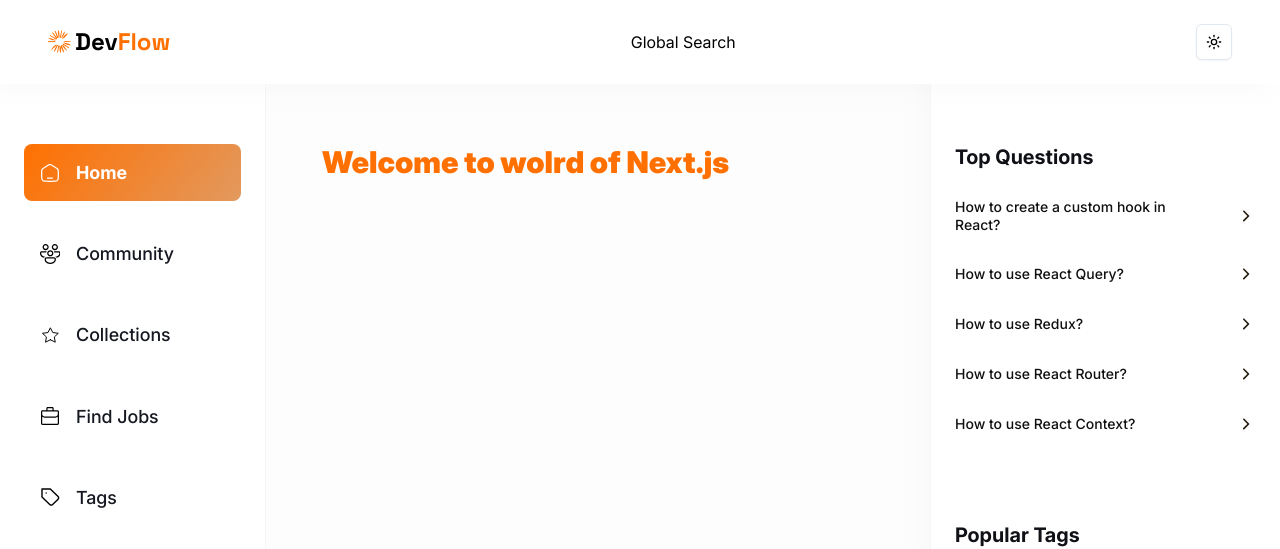
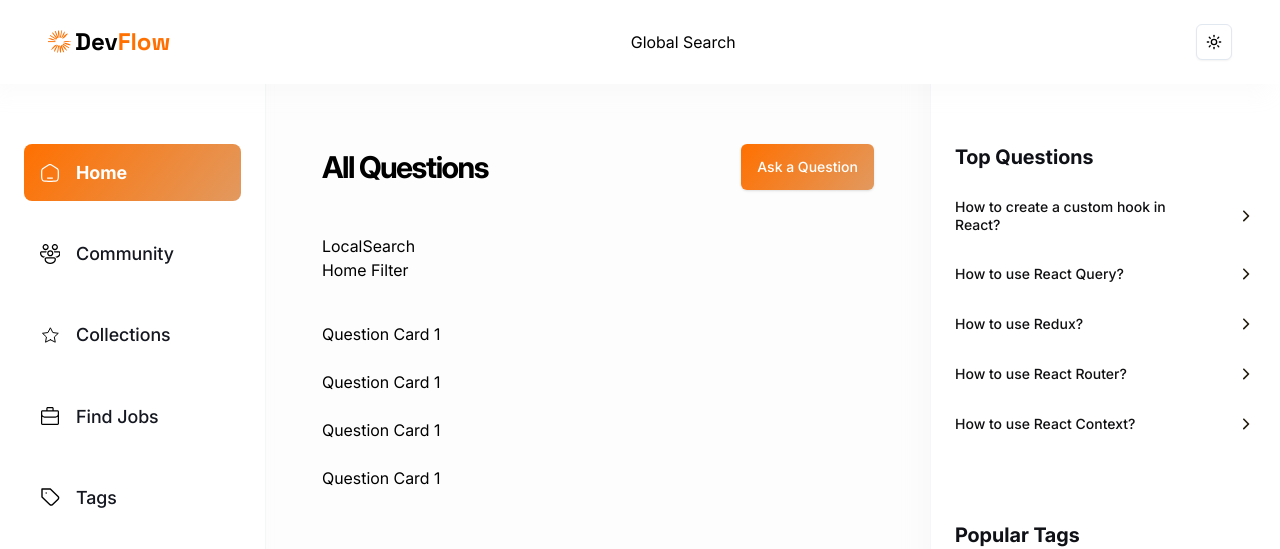
Before and after one commit to kosarajupavankumar/Devoverflow-nextjs15, a Next.js app: page / in a window 1280 px wide. Shown: the top 549 px of the page. Built offline with nearby package versions, Linux system fonts and the light colour scheme; no server answers.

Commit message:
Refactor Home page layout; update heading and add Ask a Question button with local search feature (#16)

```diff
--- a/app/(root)/page.tsx
+++ b/app/(root)/page.tsx
@@ -1,10 +1,29 @@
-'use client';
+import Link from 'next/link';
+
+import { Button } from '@/components/ui/button';
+
+import ROUTES from '../constants/routes';
+
 const Home = () => {
   return (
     <>
-      <h1 className="text-3xl font-black text-primary-500 ">
-        Welcome to wolrd of Next.js
-      </h1>
+      <section className="flex w-full flex-col-reverse justify-between gap-4 sm:flex-row sm:items-center">
+        <h1 className="h1-bold text-dark100_light900">All Questions</h1>
+        <Button
+          className="primary-gradient min-h-[46px] px-4 py-3 !text-light-900"
+          asChild
+        >
+          <Link href={ROUTES.ASK_QUESTION}>Ask a Question</Link>
+        </Button>
+      </section>
+      <section className="mt-11">LocalSearch</section>
+      Home Filter
+      <div className="mt-10 flex w-full flex-col gap-6">
+        <p>Question Card 1</p>
+        <p>Question Card 1</p>
+        <p>Question Card 1</p>
+        <p>Question Card 1</p>
+      </div>
     </>
   );
 };
```
